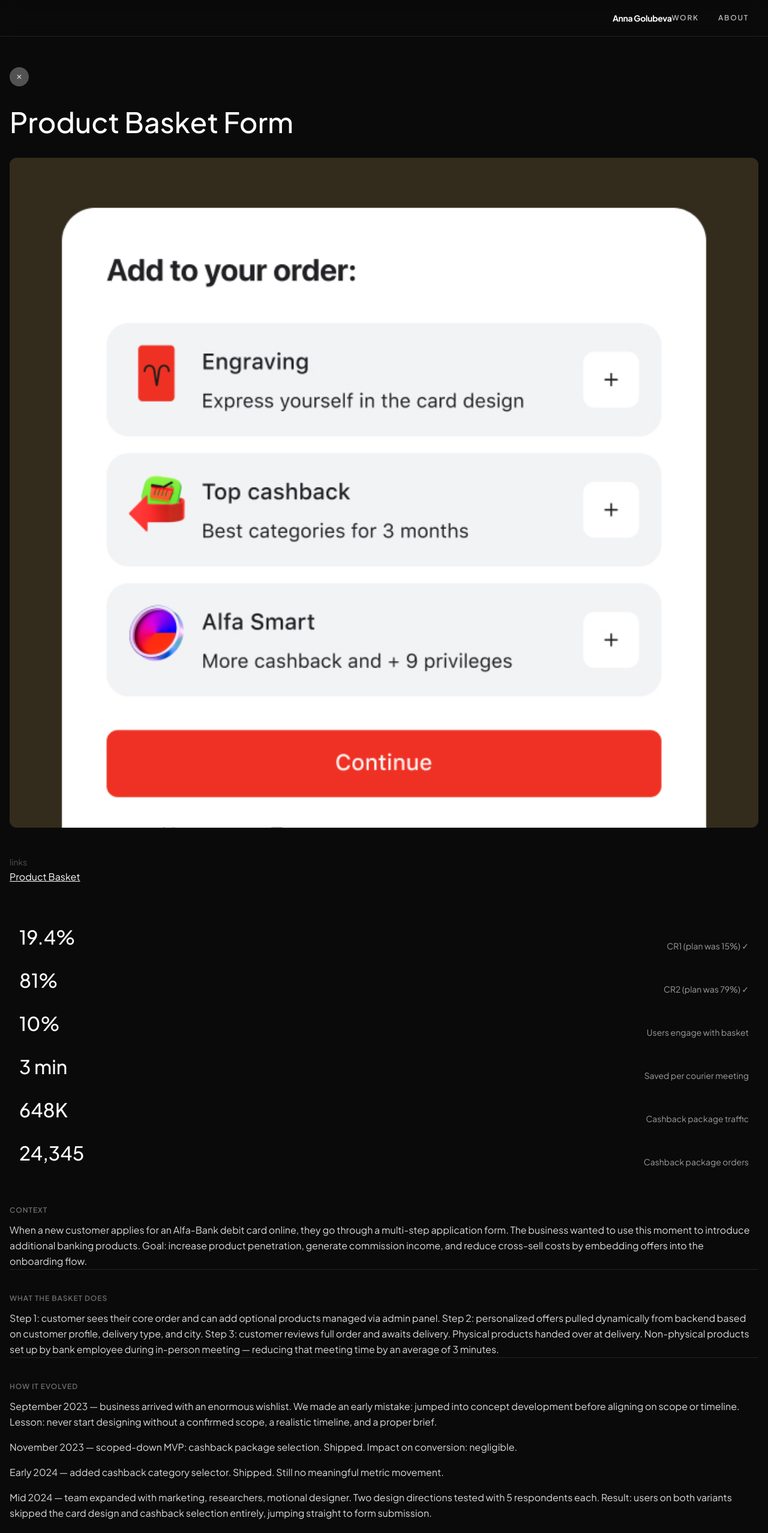
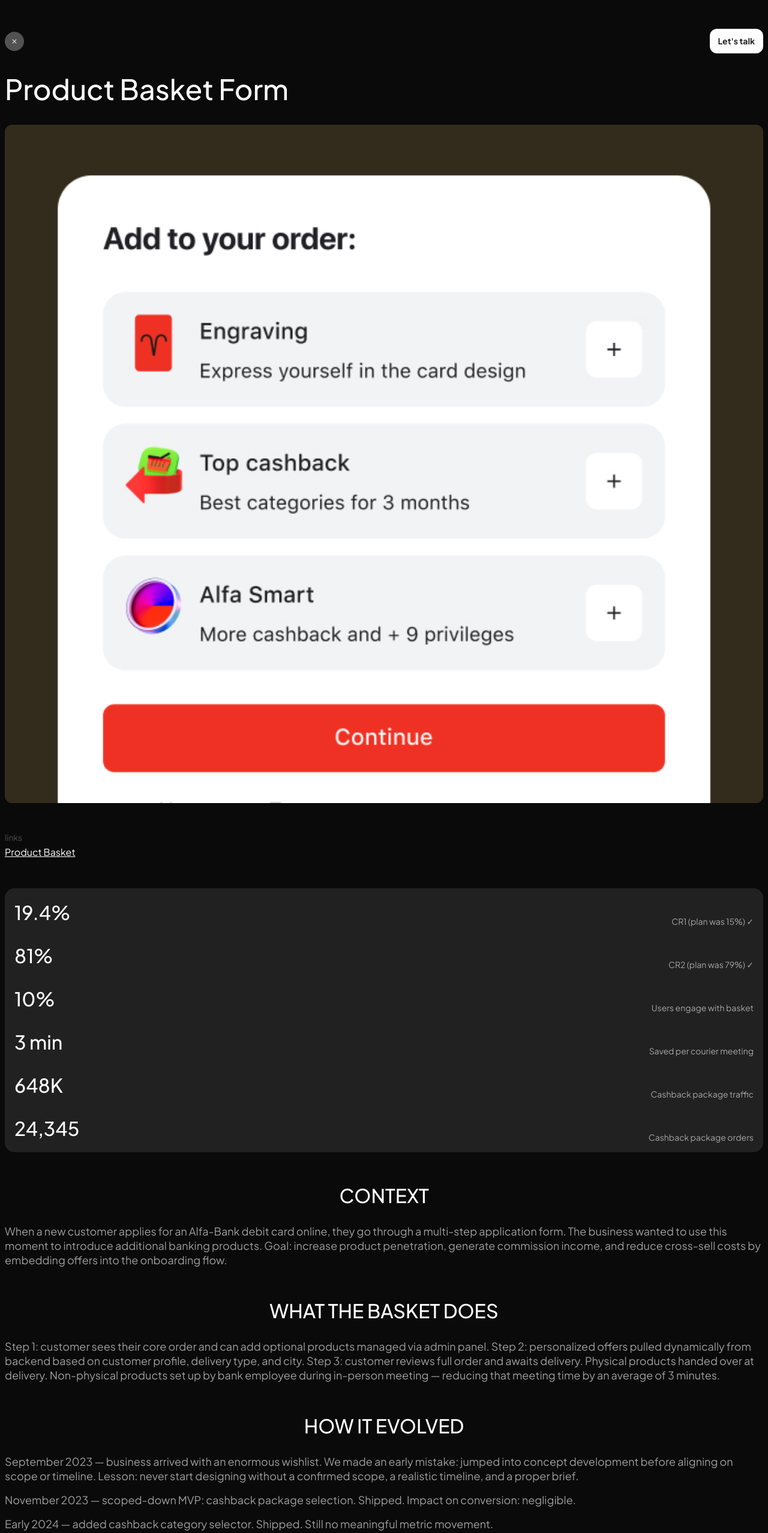
Before and after one commit to AnnGolub/portfolio, a Next.js app: page /work/basket in a window 1280 px wide. Shown: the top 2556 px of the page at 60% size. Built offline with nearby package versions, Linux system fonts and the light colour scheme.

Commit message:
Add case study top bar and refine page layout polish.
Hide global header on work routes, add back and Let's talk bar, tighten page padding, and restyle metrics and section blocks.

Co-authored-by: Cursor <cursoragent@cursor.com>

```diff
--- a/app/work/[slug]/page.tsx
+++ b/app/work/[slug]/page.tsx
@@ -1,6 +1,6 @@
 import type { Metadata } from "next";
 import { notFound } from "next/navigation";
-import { CaseStudyBackButton } from "@/components/CaseStudyBackButton";
+import { CaseStudyTopBar } from "@/components/CaseStudyTopBar";
 import { CaseStudyContent } from "@/components/CaseStudyContent";
 import { CaseStudyLinks } from "@/components/CaseStudyLinks";
 import { CaseStudyStats } from "@/components/CaseStudyStats";
@@ -44,12 +44,8 @@ export default function CaseStudyPage({ params }: PageProps) {
   );
 
   return (
-    <PageShell
-      tone="base"
-      className="!px-4 sm:!px-4"
-      innerClassName="max-w-full"
-    >
-      <CaseStudyBackButton />
+    <PageShell tone="base" caseStudy innerClassName="max-w-full">
+      <CaseStudyTopBar />
 
       <h1 className="mt-6 text-[47px] font-medium leading-normal text-white">
         {caseStudy.title}
--- a/components/CaseStudyBackButton.tsx
+++ /dev/null
@@ -1,18 +0,0 @@
-"use client";
-
-import { useRouter } from "next/navigation";
-
-export function CaseStudyBackButton() {
-  const router = useRouter();
-
-  return (
-    <button
-      type="button"
-      onClick={() => router.back()}
-      aria-label="Go back"
-      className="flex h-8 w-8 min-h-8 min-w-8 items-center justify-center rounded-full bg-[#525252] p-0 transition-opacity hover:opacity-80"
-    >
-      <img src="/icons/Close.svg" width={16} height={16} alt="" />
-    </button>
-  );
-}
--- a/components/CaseStudyContent.tsx
+++ b/components/CaseStudyContent.tsx
@@ -2,7 +2,6 @@ import {
   parseCaseContent,
   splitSectionParagraphs,
 } from "@/lib/parseCaseContent";
-import { Fragment } from "react";
 
 type CaseStudyContentProps = {
   content: string;
@@ -15,31 +14,23 @@ export function CaseStudyContent({ content }: CaseStudyContentProps) {
   if (contentSections.length === 0) return null;
 
   return (
-    <div className="mt-12">
-      {contentSections.map((section, index) => (
-        <Fragment key={section.title}>
-          {index > 0 && (
-            <hr
-              className="mb-10 border-0 border-t border-white/10"
-              aria-hidden
-            />
-          )}
-          <section>
-            <h2 className="mb-3 text-xs font-semibold uppercase tracking-[0.08em] text-white/40">
+    <div>
+      {contentSections.map((section) => (
+        <section key={section.title} className="mt-12">
+          <h2 className="mb-6 text-center text-[32px] font-medium leading-normal text-white">
             {section.title}
           </h2>
           <div className="space-y-4">
             {splitSectionParagraphs(section.body).map((paragraph, i) => (
               <p
                 key={i}
-                  className="text-base font-normal leading-[26px] text-white/[0.85]"
+                className="text-[18px] font-normal leading-6 text-white/60"
               >
                 {paragraph}
               </p>
             ))}
           </div>
         </section>
-        </Fragment>
       ))}
     </div>
   );
--- a/components/CaseStudyStats.tsx
+++ b/components/CaseStudyStats.tsx
@@ -8,16 +8,19 @@ export function CaseStudyStats({ stats }: CaseStudyStatsProps) {
   if (stats.length === 0) return null;
 
   return (
-    <section aria-label="Key metrics" className="mt-12 flex w-full flex-col gap-6 p-4">
+    <section
+      aria-label="Key metrics"
+      className="mt-12 flex w-full flex-col gap-6 rounded-2xl bg-[#212121] p-4"
+    >
       {stats.map((stat) => (
         <div
           key={`${stat.label}-${stat.value}`}
           className="flex items-end justify-between self-stretch"
         >
-          <p className="text-[32px] font-medium leading-normal text-white">
+          <p className="shrink-0 whitespace-nowrap text-[32px] font-medium leading-normal text-white">
             {stat.value}
           </p>
-          <p className="text-right text-sm font-normal leading-[18px] text-white/60">
+          <p className="max-w-[50%] text-right text-sm font-normal leading-[18px] text-white/60">
             {stat.label}
           </p>
         </div>
--- /dev/null
+++ b/components/CaseStudyTopBar.tsx
@@ -0,0 +1,31 @@
+"use client";
+
+import { letsTalkButtonClassName } from "@/components/LetsTalkLink";
+import { useLetsTalkModal } from "@/components/LetsTalkModalProvider";
+import { useRouter } from "next/navigation";
+
+export function CaseStudyTopBar() {
+  const router = useRouter();
+  const { openModal } = useLetsTalkModal();
+
+  return (
+    <div className="mt-12 flex items-center justify-between">
+      <button
+        type="button"
+        onClick={() => router.back()}
+        aria-label="Go back"
+        className="flex h-8 w-8 min-h-8 min-w-8 items-center justify-center rounded-full bg-[#525252] p-0 transition-opacity hover:opacity-80"
+      >
+        <img src="/icons/Close.svg" width={16} height={16} alt="" />
+      </button>
+
+      <button
+        type="button"
+        onClick={openModal}
+        className={letsTalkButtonClassName}
+      >
+        Let&apos;s talk
+      </button>
+    </div>
+  );
+}
--- a/components/Header.tsx
+++ b/components/Header.tsx
@@ -15,6 +15,7 @@ const desktopNav = [
 export function Header() {
   const pathname = usePathname();
   const isHome = pathname === "/";
+  const isWorkRoute = pathname.startsWith("/work");
   const [scrolled, setScrolled] = useState(false);
 
   useEffect(() => {
@@ -26,6 +27,10 @@ export function Header() {
 
   const desktopTransparent = isHome && !scrolled;
   const { openModal } = useLetsTalkModal();
+
+  if (isWorkRoute) {
+    return null;
+  }
 
   return (
     <header
--- a/components/PageShell.tsx
+++ b/components/PageShell.tsx
@@ -3,6 +3,7 @@ type PageShellProps = {
   tone?: "base" | "elevated" | "surface";
   className?: string;
   innerClassName?: string;
+  caseStudy?: boolean;
 };
 
 const tones = {
@@ -16,10 +17,15 @@ export function PageShell({
   tone = "elevated",
   className = "",
   innerClassName = "max-w-6xl lg:max-w-[44rem]",
+  caseStudy = false,
 }: PageShellProps) {
+  const layoutClasses = caseStudy
+    ? "px-2 pb-20 pt-0 sm:pb-28"
+    : "px-5 pb-20 pt-24 sm:px-8 sm:pt-28 sm:pb-28";
+
   return (
     <div
-      className={`min-h-screen w-full overflow-x-hidden px-5 pb-20 pt-24 sm:px-8 sm:pt-28 sm:pb-28 ${tones[tone]} ${className}`}
+      className={`min-h-screen w-full overflow-x-hidden ${layoutClasses} ${tones[tone]} ${className}`}
     >
       <div className={`mx-auto w-full ${innerClassName}`}>{children}</div>
     </div>
```
Lines whose indentation alone changed are shown as unchanged.
